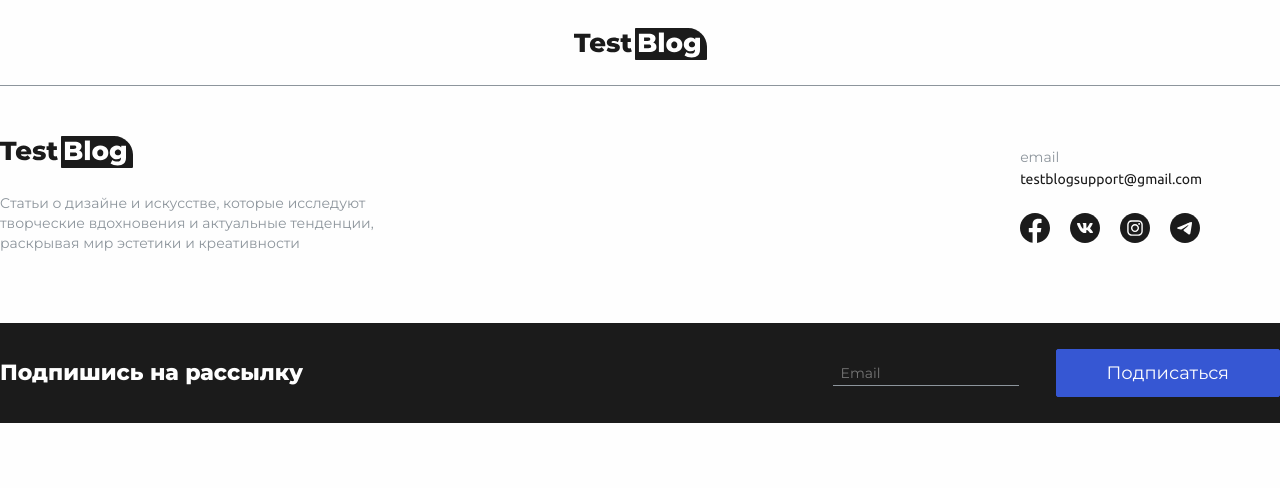
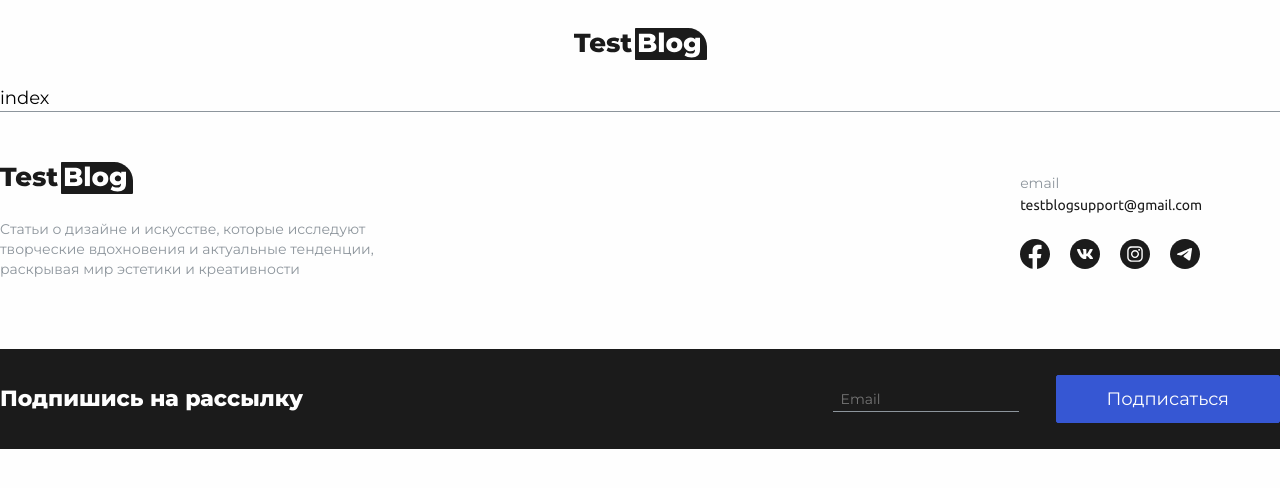
Before and after one commit to PaulChernin/test-blog, a Nuxt app: page / in a window 1280 px wide. Shown: the top 488 px of the page. Built offline with nearby package versions, Linux system fonts and the light colour scheme.

Commit message:
add app layout

```diff
--- a/app.vue
+++ b/app.vue
@@ -1,7 +1,7 @@
-<template>
-  <div>
-    <router-view/>
-  </div>
+<template lang="pug">
+Header
+NuxtPage
+Footer
 </template>
 
 <style lang="scss">
--- a/pages/index.vue
+++ b/pages/index.vue
@@ -3,8 +3,7 @@
 </script>
 
 <template lang="pug">
-Header
-Footer
+p index
 </template>
 
 <style scoped lang="scss">
```
